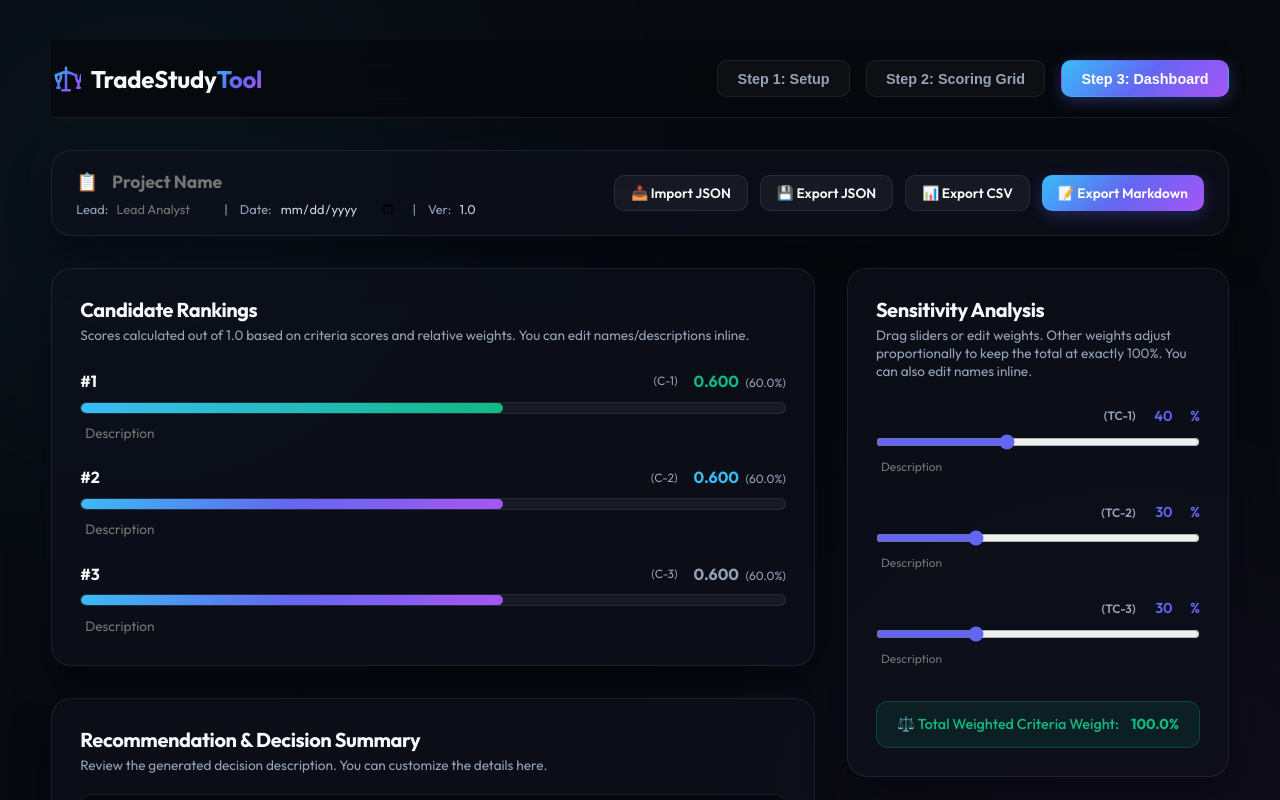
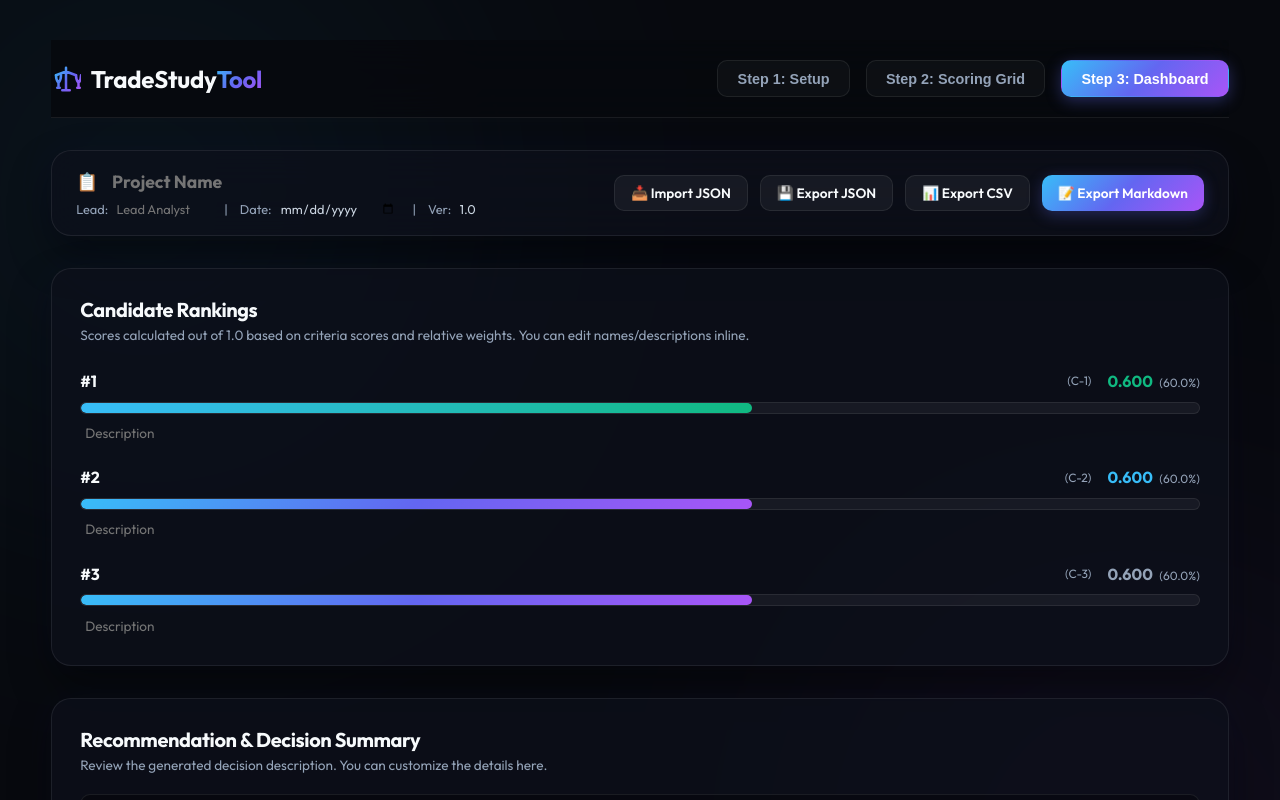
Before and after one commit to austincampbell94/TradeStudyTool, a Next.js app: page / in a window 1280 px wide. Both pictures are taken after a click on the button "Step 3: Dashboard". Shown: the top 800 px of the page. Built offline with nearby package versions, Linux system fonts and the light colour scheme.

Commit message:
Remove sensitivity analysis on Step 3 dashboard and simplify layout to full-width

```diff
--- a/app/layout.tsx
+++ b/app/layout.tsx
@@ -3,7 +3,7 @@ import "./globals.css";
 
 export const metadata: Metadata = {
   title: "Trade Study Tool — Interactive Evaluation Dashboard",
-  description: "A modern Web Tool to evaluate alternative designs and configurations using pass/fail screening, weighted scoring, and dynamic sensitivity analysis.",
+  description: "A modern Web Tool to evaluate alternative designs and configurations using pass/fail screening and weighted scoring.",
 };
 
 export default function RootLayout({
--- a/app/page.tsx
+++ b/app/page.tsx
@@ -931,7 +931,7 @@ ${recommendation || "No recommendation documented."}
               className="btn-primary"
               style={{ padding: "1rem 2.5rem", fontSize: "1.05rem", borderRadius: "12px" }}
             >
-              📊 Generate Dashboard & Sensitivity Analysis (Proceed to Step 3)
+              📊 Generate Dashboard (Proceed to Step 3)
             </button>
           </div>
         </div>
@@ -946,9 +946,7 @@ ${recommendation || "No recommendation documented."}
           screening={screening}
           recommendation={recommendation}
           onRecommendationChange={setRecommendation}
-          onWeightsChange={setTradeCriteria}
           onCandidatesChange={setCandidates}
-          onTradeCriteriaChange={setTradeCriteria}
         />
       )}
     </main>
--- a/components/DashboardView.tsx
+++ b/components/DashboardView.tsx
@@ -11,9 +11,7 @@ interface DashboardViewProps {
   screening: ScreeningCriterion[];
   recommendation: string;
   onRecommendationChange: (rec: string) => void;
-  onWeightsChange: (criteria: TradeCriterion[]) => void;
   onCandidatesChange?: (candidates: Candidate[]) => void;
-  onTradeCriteriaChange?: (tradeCriteria: TradeCriterion[]) => void;
 }
 
 export default function DashboardView({
@@ -24,9 +22,7 @@ export default function DashboardView({
   screening,
   recommendation,
   onRecommendationChange,
-  onWeightsChange,
   onCandidatesChange,
-  onTradeCriteriaChange,
 }: DashboardViewProps) {
 
   // Helper to determine screening status
@@ -86,63 +82,10 @@ export default function DashboardView({
     }
   }, [scoredPassed, failedCandidates, recommendation, onRecommendationChange]);
 
-  // Proportional weight adjustment algorithm to ensure total weight always sums to 100%
-  const handleWeightSlider = (tcId: string, newWeight: number) => {
-    const targetIdx = tradeCriteria.findIndex((tc) => tc.id === tcId);
-    if (targetIdx === -1) return;
 
-    const updatedCriteria = [...tradeCriteria];
-
-    // Clamp the new weight between 0 and 100
-    const clampedNewWeight = Math.max(0, Math.min(100, newWeight));
-    updatedCriteria[targetIdx] = {
-      ...updatedCriteria[targetIdx],
-      weight: clampedNewWeight,
-    };
-
-    // Calculate sum of other weights
-    const otherCriteriaCount = updatedCriteria.length - 1;
-    if (otherCriteriaCount <= 0) return;
-
-    const sumOfOthersOld = updatedCriteria.reduce((sum, tc, idx) => {
-      return idx === targetIdx ? sum : sum + tc.weight;
-    }, 0);
-
-    const remainingToDistribute = 100 - clampedNewWeight;
-
-    if (sumOfOthersOld > 0) {
-      // Proportional redistribution
-      updatedCriteria.forEach((tc, idx) => {
-        if (idx !== targetIdx) {
-          const proportion = tc.weight / sumOfOthersOld;
-          tc.weight = Math.round(proportion * remainingToDistribute * 10) / 10;
-        }
-      });
-    } else {
-      // Equal redistribution if others were all zero
-      updatedCriteria.forEach((tc, idx) => {
-        if (idx !== targetIdx) {
-          tc.weight = Math.round((remainingToDistribute / otherCriteriaCount) * 10) / 10;
-        }
-      });
-    }
-
-    // Fix floating point rounding errors to ensure exact sum of 100%
-    const currentSum = updatedCriteria.reduce((s, tc) => s + tc.weight, 0);
-    const diff = 100 - currentSum;
-    if (Math.abs(diff) > 0.01) {
-      // Find the first other item to adjust
-      const adjustIdx = targetIdx === 0 ? 1 : 0;
-      updatedCriteria[adjustIdx].weight = Math.round((updatedCriteria[adjustIdx].weight + diff) * 10) / 10;
-    }
-
-    onWeightsChange(updatedCriteria);
-  };
 
   return (
-    <div className="layout-split animate-fade-in">
-      {/* Left Column: Rankings and Details */}
-      <div style={{ display: "flex", flexDirection: "column", gap: "2rem" }}>
+    <div className="animate-fade-in" style={{ display: "flex", flexDirection: "column", gap: "2rem" }}>
 
         {/* Active Candidates Rankings */}
         <div className="glass-panel" style={{ padding: "1.75rem" }}>
@@ -280,89 +223,6 @@ export default function DashboardView({
             placeholder="Document recommendations, trade study caveats, and next steps..."
           />
         </div>
-      </div>
-
-      {/* Right Column: Sensitivity Weight Adjustment Sliders */}
-      <div className="glass-panel" style={{ padding: "1.75rem", alignSelf: "start" }}>
-        <h3 className="panel-title" style={{ fontSize: "1.25rem", marginBottom: "0.25rem" }}>
-          Sensitivity Analysis
-        </h3>
-        <p className="panel-subtitle" style={{ fontSize: "0.85rem", marginBottom: "1.5rem" }}>
-          Drag sliders or edit weights. Other weights adjust proportionally to keep the total at exactly 100%. You can also edit names inline.
-        </p>
-
-        <div style={{ display: "flex", flexDirection: "column", gap: "1.5rem" }}>
-          {tradeCriteria.map((tc) => (
-            <div key={tc.id} style={{ display: "flex", flexDirection: "column", gap: "0.4rem" }}>
-              <div style={{ display: "flex", justifyContent: "space-between", alignItems: "center", fontSize: "0.9rem", fontWeight: "600", gap: "0.5rem" }}>
-                <div style={{ display: "flex", alignItems: "center", gap: "0.25rem", flex: 1 }}>
-                  <input
-                    type="text"
-                    value={tc.name}
-                    onChange={(e) => {
-                      const newCriteria = tradeCriteria.map(c => c.id === tc.id ? { ...c, name: e.target.value } : c);
-                      onTradeCriteriaChange?.(newCriteria);
-                    }}
-                    className="editable-input"
-                    style={{ fontWeight: "600", padding: "0.1rem 0.25rem" }}
-                  />
-                  <small style={{ color: "var(--text-muted)", flexShrink: 0 }}>({tc.id})</small>
-                </div>
-                <div style={{ display: "flex", alignItems: "center", gap: "0.1rem", flexShrink: 0 }}>
-                  <input
-                    type="number"
-                    value={tc.weight}
-                    onChange={(e) => {
-                      const val = parseFloat(e.target.value);
-                      handleWeightSlider(tc.id, isNaN(val) ? 0 : val);
-                    }}
-                    className="editable-input"
-                    style={{ width: "45px", textAlign: "right", color: "var(--accent-indigo)", padding: "0" }}
-                    min="0"
-                    max="100"
-                    step="0.5"
-                  />
-                  <span style={{ color: "var(--accent-indigo)" }}>%</span>
-                </div>
-              </div>
-
-              <input
-                type="range"
-                min="0"
-                max="100"
-                step="0.5"
-                value={tc.weight}
-                onChange={(e) => handleWeightSlider(tc.id, parseFloat(e.target.value))}
-                style={{
-                  width: "100%",
-                  cursor: "pointer",
-                  accentColor: "var(--accent-indigo)",
-                }}
-              />
-              <input
-                type="text"
-                value={tc.desc}
-                onChange={(e) => {
-                  const newCriteria = tradeCriteria.map(c => c.id === tc.id ? { ...c, desc: e.target.value } : c);
-                  onTradeCriteriaChange?.(newCriteria);
-                }}
-                placeholder="Description"
-                className="editable-input"
-                style={{ fontSize: "0.75rem", color: "var(--text-muted)", padding: "0.1rem 0.25rem" }}
-              />
-            </div>
-          ))}
-        </div>
-
-        {/* Visual Confirmation Banner */}
-        <div
-          className="weight-sum-banner valid"
-          style={{ marginTop: "2rem", display: "flex", justifyContent: "space-between" }}
-        >
-          <span>⚖️ Total Weighted Criteria Weight:</span>
-          <strong>100.0%</strong>
-        </div>
-      </div>
     </div>
   );
 }
```
Also changed, not shown: 1 other file (tests, documents, lock files or other folders).
